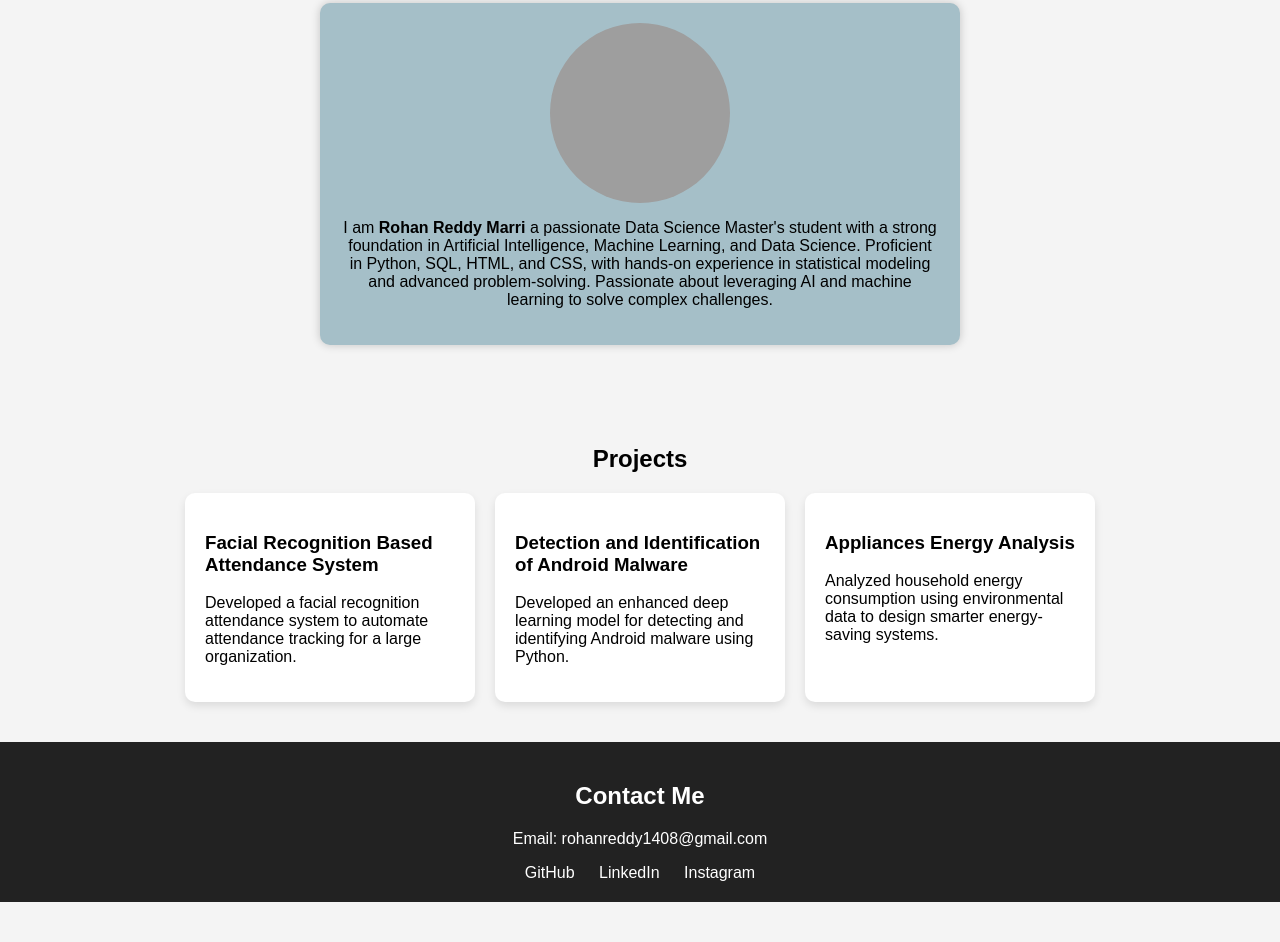
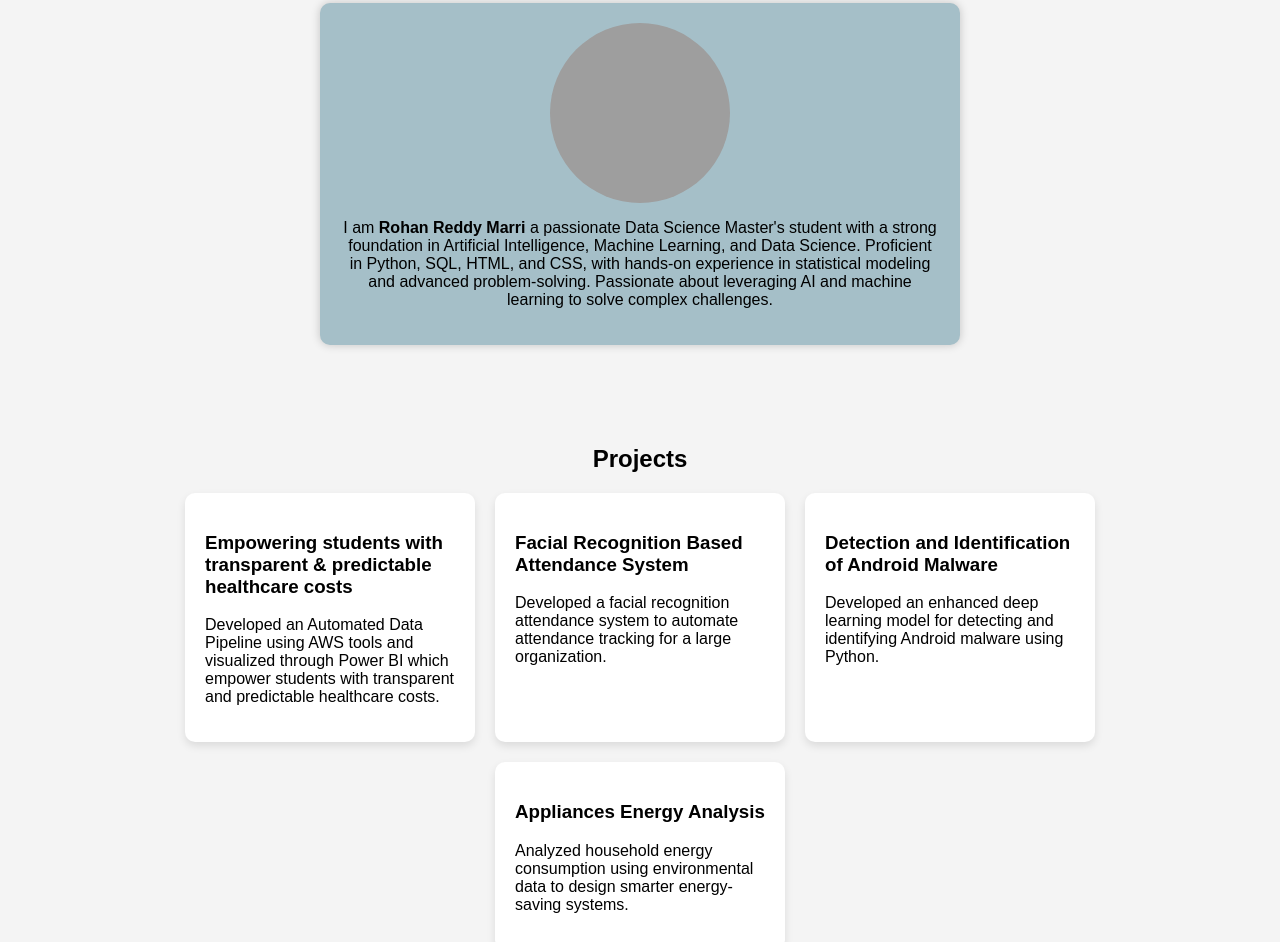
Before and after one commit to rohanreddy-marri/rohanreddymarri.github.io, a plain HTML site: page index.html in a window 1280 px wide. Shown: the part 264-1206 px from the top of the page. Before the commit the page ends 1166 px from the top, so only its background shows below. Drawn offline with Linux system fonts and the light colour scheme; grey boxes are pictures that could not be loaded.

Commit message:
Update index.html

```diff
--- a/index.html
+++ b/index.html
@@ -79,6 +79,10 @@
         <h2>Projects</h2>
         <div class="projects">
             <div class="project">
+                <h3>Empowering students with transparent & predictable healthcare costs</h3>
+                <p>Developed an Automated Data Pipeline using AWS tools and visualized through Power BI which empower students with transparent and predictable healthcare costs.</p>
+                </div>
+            <div class="project">
                 <h3>Facial Recognition Based Attendance System</h3>
                 <p>Developed a facial recognition attendance system to automate attendance tracking for a large organization.</p>
             </div>
@@ -100,4 +104,5 @@
         <a href="https://www.instagram.com/rohan_reddy_20" target="_blank">Instagram</a>
     </section>
 </body>
+
 </html>
```
